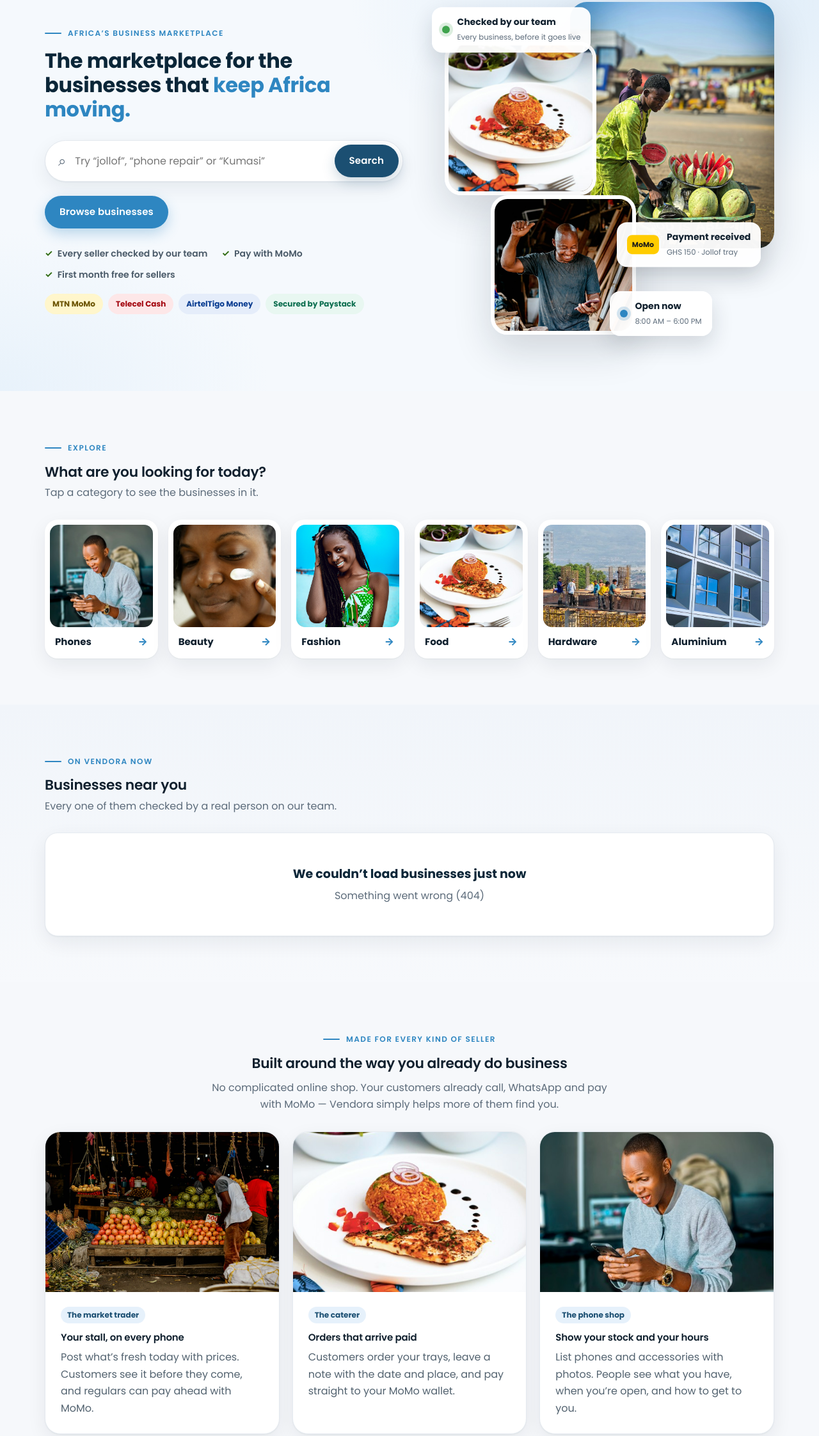
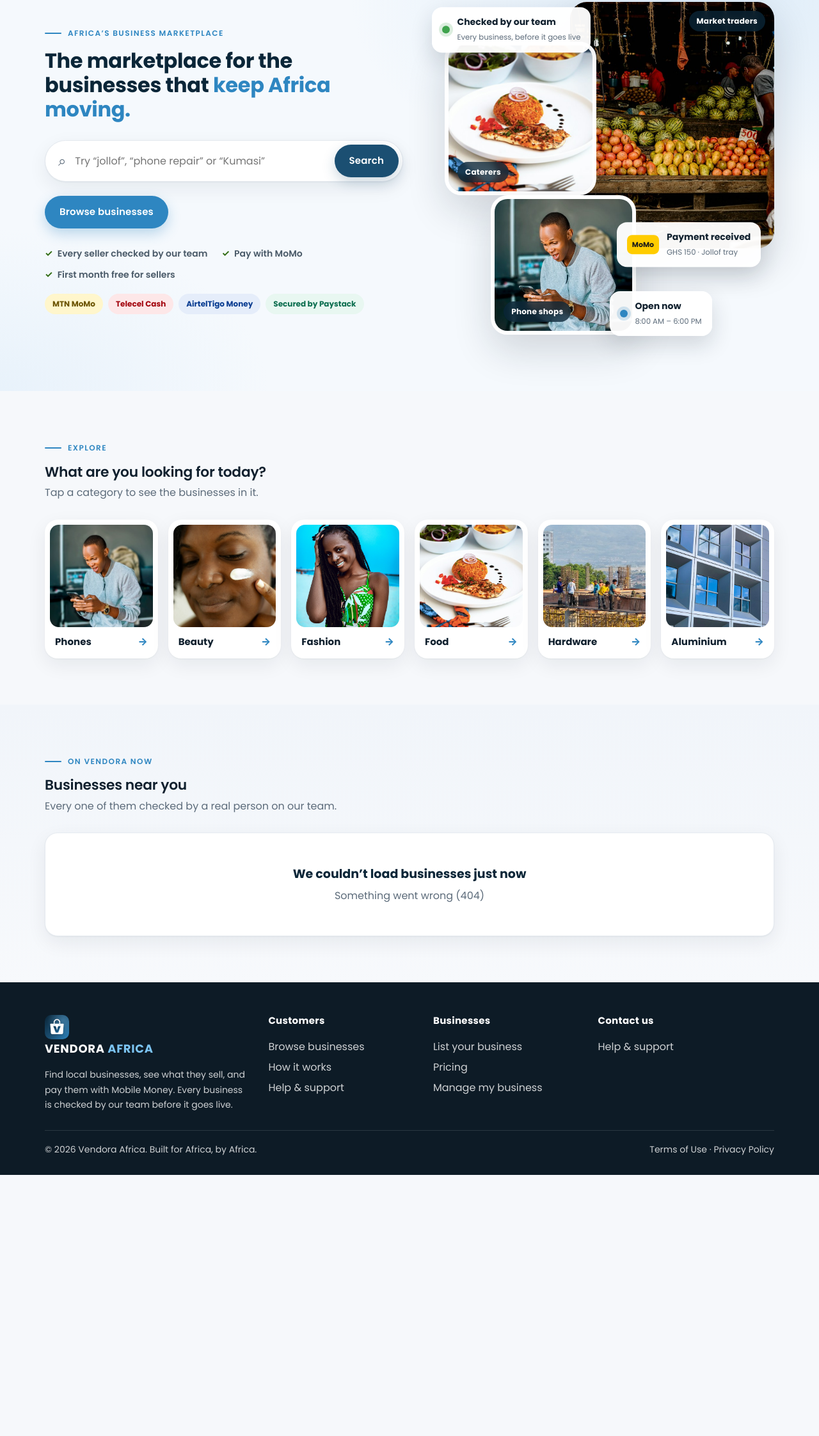
Before and after one commit to TravisDerry/VENDORA-AFRICA, a plain HTML site: page website/index.html in a window 1280 px wide. Shown: the part 146-2390 px from the top of the page at 64% size. After the commit the page ends 1982 px from the top, so only its background shows below. Drawn offline with Linux system fonts and the light colour scheme; no server answers.

Commit message:
Website home: seller-type photos in the hero collage; remove bottom persona cards

```diff
--- a/website/assets/css/site.css
+++ b/website/assets/css/site.css
@@ -347,10 +347,21 @@ h3 { font-size: 20px; line-height: 1.25; }
 .trust-row b { color: var(--green); margin-right: 4px; }
 
 .collage { position: relative; height: 520px; }
-.collage img { position: absolute; object-fit: cover; border-radius: 26px; box-shadow: var(--shadow-lg); }
+.collage .shot { position: absolute; margin: 0; overflow: hidden; border-radius: 26px; box-shadow: var(--shadow-lg); background: #DCE6EF; }
+.collage .shot img { width: 100%; height: 100%; object-fit: cover; display: block; transition: transform 6s ease; }
+.collage:hover .shot img { transform: scale(1.04); }
+.collage .shot figcaption {
+  position: absolute; left: 14px; bottom: 14px;
+  padding: 6px 12px; border-radius: 999px;
+  background: rgba(11, 38, 56, .78); color: #fff;
+  font-size: 12px; font-weight: 700; letter-spacing: .02em;
+  backdrop-filter: blur(4px);
+}
 .collage .c1 { width: 62%; height: 74%; right: 0; top: 0; }
+.collage .c1 figcaption { left: auto; right: 14px; top: 14px; bottom: auto; }
 .collage .c2 { width: 46%; height: 46%; left: 0; top: 12%; border: 6px solid #fff; }
 .collage .c3 { width: 44%; height: 42%; left: 14%; bottom: 0; border: 6px solid #fff; }
+@media (prefers-reduced-motion: reduce) { .collage .shot img { transition: none; } }
 .float { position: absolute; display: flex; align-items: center; gap: 12px; background: rgba(255,255,255,.96); border-radius: 16px; padding: 12px 16px; box-shadow: 0 14px 34px rgba(16,32,46,.16); font-size: 14px; animation: bob 6s ease-in-out infinite; }
 .float b { display: block; color: var(--ink); }
 .float small { color: var(--muted); }
@@ -371,6 +382,10 @@ h3 { font-size: 20px; line-height: 1.25; }
   .collage { height: 340px; }
   .float { font-size: 12px; padding: 9px 12px; }
   .f1 { left: 0; } .f3 { left: 30%; }
+  .collage .shot { border-radius: 18px; }
+  .collage .shot figcaption { left: 10px; bottom: 10px; font-size: 11px; padding: 5px 10px; }
+  .collage .c1 figcaption { left: auto; bottom: auto; right: 10px; top: 10px; }
+  .collage .c3 figcaption { bottom: auto; top: 10px; } /* keeps clear of the "Open now" card */
   .hero-search2 { padding-left: 14px; }
   .hero-search2 .btn { padding: 10px 16px; }
 }
--- a/website/index.html
+++ b/website/index.html
@@ -37,9 +37,9 @@
       </div>
 
       <div class="collage" aria-hidden="true">
-        <img class="c1" src="/assets/img/vendor-ibadan.jpg" alt="">
-        <img class="c2" src="/assets/img/food.jpg" alt="">
-        <img class="c3" src="/assets/img/entrepreneur.jpg" alt="">
+        <figure class="shot c1"><img src="/assets/img/market-dar-es-salaam.jpg" alt=""><figcaption>Market traders</figcaption></figure>
+        <figure class="shot c2"><img src="/assets/img/food.jpg" alt=""><figcaption>Caterers</figcaption></figure>
+        <figure class="shot c3"><img src="/assets/img/phones.jpg" alt=""><figcaption>Phone shops</figcaption></figure>
         <div class="float f1"><span class="dot green"></span><div><b>Checked by our team</b><small>Every business, before it goes live</small></div></div>
         <div class="float f2"><span class="momo">MoMo</span><div><b>Payment received</b><small>GHS 150 · Jollof tray</small></div></div>
         <div class="float f3"><span class="dot gold"></span><div><b>Open now</b><small>8:00 AM – 6:00 PM</small></div></div>
@@ -67,30 +67,6 @@
     </div>
   </section>
 
-  <!-- Who it's for -->
-  <section class="section">
-    <div class="wrap">
-      <div class="section-head reveal center-head">
-        <div><span class="kicker">Made for every kind of seller</span><h2>Built around the way you already do business</h2>
-        <p>No complicated online shop. Your customers already call, WhatsApp and pay with MoMo — Vendora simply helps more of them find you.</p></div>
-      </div>
-      <div class="grid grid-3">
-        <article class="persona reveal">
-          <img src="/assets/img/market-dar-es-salaam.jpg" alt="A market trader with fresh produce" loading="lazy">
-          <div><span class="tag gold">The market trader</span><h3>Your stall, on every phone</h3><p>Post what’s fresh today with prices. Customers see it before they come, and regulars can pay ahead with MoMo.</p></div>
-        </article>
-        <article class="persona reveal">
-          <img src="/assets/img/food.jpg" alt="A plate of jollof rice" loading="lazy">
-          <div><span class="tag gold">The caterer</span><h3>Orders that arrive paid</h3><p>Customers order your trays, leave a note with the date and place, and pay straight to your MoMo wallet.</p></div>
-        </article>
-        <article class="persona reveal">
-          <img src="/assets/img/phones.jpg" alt="A phone shop owner" loading="lazy">
-          <div><span class="tag gold">The phone shop</span><h3>Show your stock and your hours</h3><p>List phones and accessories with photos. People see what you have, when you’re open, and how to get to you.</p></div>
-        </article>
-      </div>
-    </div>
-  </section>
-
   <script src="/assets/js/common.js"></script>
   <script src="/assets/js/home.js"></script>
 </body>
```
